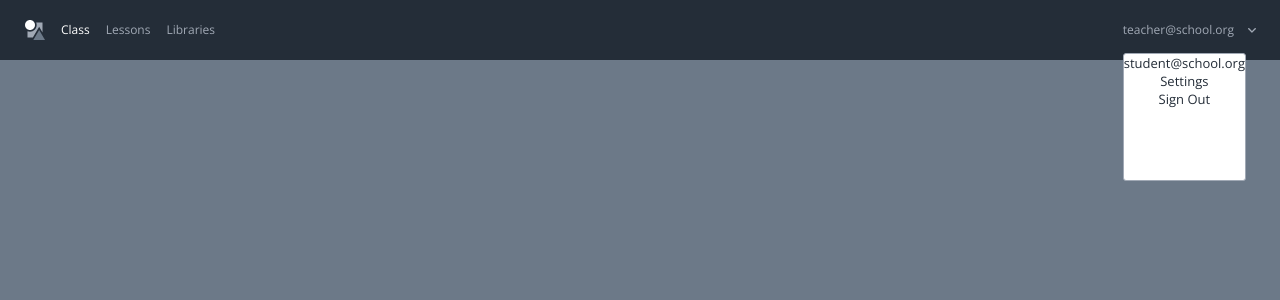
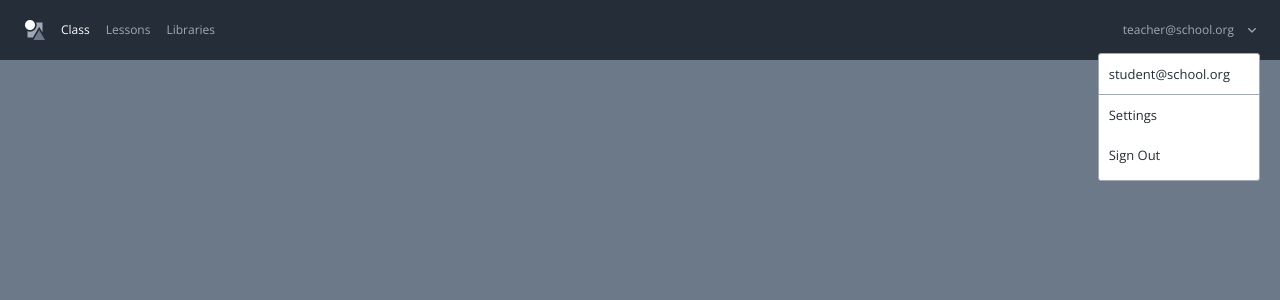
Before and after one commit to cl-lin/front-end-challenge, a React (Create React App) app: page / in a window 1280 px wide. Both pictures are taken after a click on the link "teacher@school.org". Shown: the top 300 px of the page. Built offline with nearby package versions, Linux system fonts and the light colour scheme; the HTML template or start-up script is replaced by a standard one.

Commit message:
css drop down menu

```diff
--- a/src/components/Navbar/DropdownItem.js
+++ b/src/components/Navbar/DropdownItem.js
@@ -4,7 +4,7 @@ export default function DropdownItem() {
 
     return (
         <section className="menu menu-box">
-            <div className="menu-item">
+            <div className="menu-item divider">
                 student@school.org
             </div>
             <div className="menu-item">
--- a/src/components/Navbar/DropdownMenu.js
+++ b/src/components/Navbar/DropdownMenu.js
@@ -1,5 +1,6 @@
 // import arrow from '../../images/icon-arrow.svg'
 import { ReactComponent as Arrow } from '../../images/icon-arrow.svg'
+import { ReactComponent as UpArrow } from '../../images/icon-arrow-up.svg'
 import React, {useState} from 'react';
 import DropdownItem from "./DropdownItem"
 
--- a/src/components/Navbar/Navbar.css
+++ b/src/components/Navbar/Navbar.css
@@ -79,7 +79,6 @@ ul li {
     font-style: normal;
     font-weight: 400;
     font-size: 13px;
-    line-height: 18px;
     /* identical to box height */
     align-items: center;
 }
@@ -90,9 +89,21 @@ ul li {
     background: white;
     color: #242D38;
     height: 126px;
+    width   : 160px;
     position: absolute;
+    margin-left: -25px;
 }
 
 .menu-item {
-text-align: center;
+    padding: 10px;
+    text-align: left;
 }
+
+.menu-item:hover {
+    background: #EEEEEE;
+    border-radius: 3px;
+}
+
+.divider {
+    border-bottom: 1px solid #A1A9B5
+}
```
